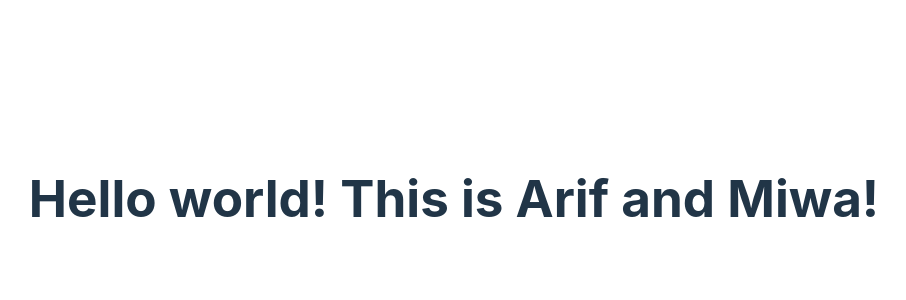
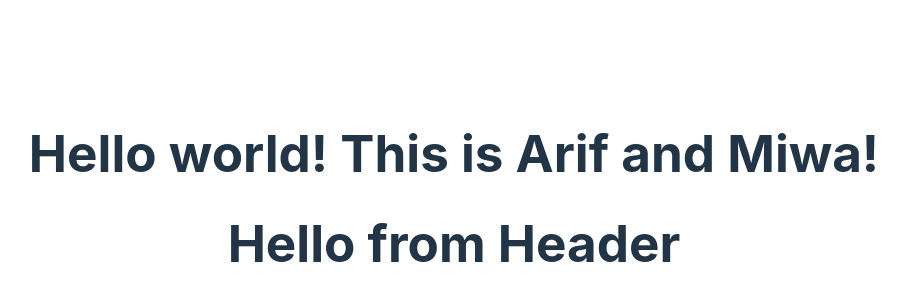
Before and after one commit to ArifHoss/e-handel-frontend, a React (Vite) app: page / in a window 1280 px wide. Shown: the part 202-502 px from the top of the page, without its empty margins (186-1092 px from the left). Built offline with nearby package versions, Linux system fonts and the light colour scheme.

Commit message:
Created Header.jsx

```diff
--- a/src/App.jsx
+++ b/src/App.jsx
@@ -1,10 +1,13 @@
 import './App.css'
+import Header from "./componets/Header.jsx";
 
 function App() {
 
   return (
     <>
         <h1>Hello world! This is Arif and Miwa!</h1>
+        <Header></Header>
+
     </>
   )
 }
--- /dev/null
+++ b/src/componets/Header.jsx
@@ -0,0 +1,7 @@
+const Header = () => {
+    return (
+        <h1>Hello from Header</h1>
+    );
+}
+
+export default Header;
```
